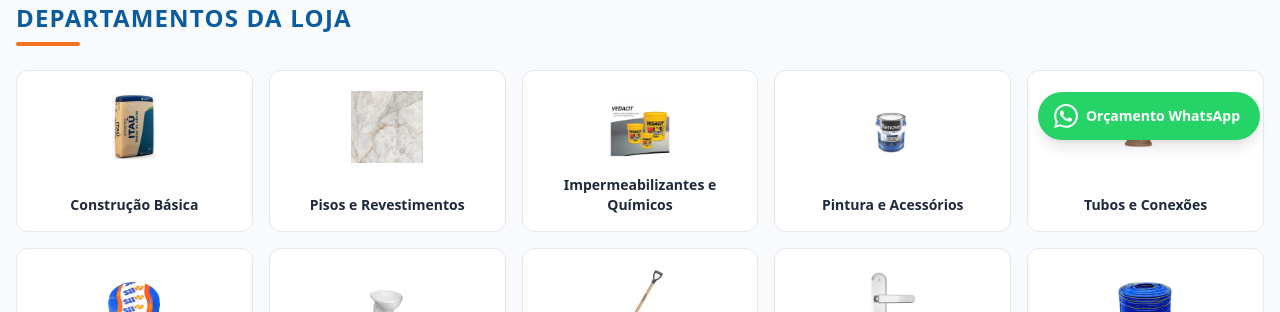
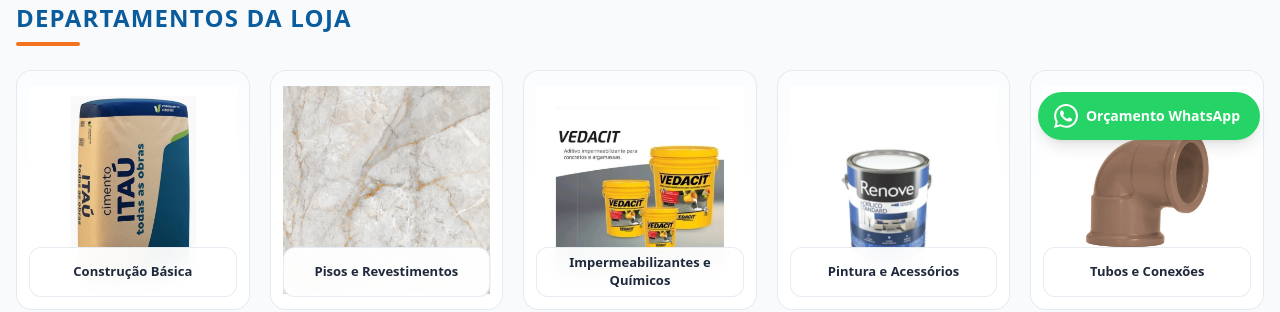
Before and after one commit to GabrielFAO98/site.lopes, a Next.js app: page / in a window 1280 px wide. Shown: the part 640-952 px from the top of the page. Built offline with nearby package versions, Linux system fonts and the light colour scheme; no server answers; the database is empty.

Commit message:
feat: amplia fotos dos departamentos na home e aplica cards modernos com titulo em capsula frosted glass

```diff
--- a/src/app/page.tsx
+++ b/src/app/page.tsx
@@ -55,31 +55,38 @@
           <div className="w-14 sm:w-16 h-1 bg-lopes-orange rounded-full mt-2" />
         </div>
 
-        <div className="grid grid-cols-2 sm:grid-cols-3 md:grid-cols-4 lg:grid-cols-5 gap-3 sm:gap-4">
+        <div className="grid grid-cols-2 sm:grid-cols-3 md:grid-cols-4 lg:grid-cols-5 gap-3.5 sm:gap-4 md:gap-5">
           {departments.map((dept) => (
             <Link
               key={dept.id}
               href={`/produtos?depto=${dept.id}`}
-              className="bg-white p-3.5 sm:p-4 rounded-xl border border-slate-200 hover:border-lopes-blue hover:shadow-md transition-all group flex flex-col items-center text-center justify-between gap-2 min-h-[135px] sm:min-h-[145px]"
+              className="relative bg-white rounded-2xl border border-slate-200/90 hover:border-lopes-blue shadow-2xs hover:shadow-xl hover:-translate-y-1.5 transition-all duration-300 overflow-hidden group flex flex-col h-52 sm:h-56 md:h-60"
             >
-              <div className="relative w-16 h-16 sm:w-20 sm:h-20 shrink-0 flex items-center justify-center">
+              {/* Área da Imagem Ampliada com Respiro Superior */}
+              <div className="relative w-full h-full p-3 sm:p-4 pb-14 sm:pb-16 flex items-center justify-center bg-gradient-to-b from-slate-50/60 via-white to-white">
                 {dept.image ? (
                   <Image
                     src={dept.image}
                     alt={dept.name}
                     fill
-                    sizes="(max-width: 640px) 64px, 80px"
-                    className="object-contain p-1 group-hover:scale-105 transition-transform duration-200"
+                    sizes="(max-width: 640px) 50vw, (max-width: 1024px) 25vw, 20vw"
+                    className="object-contain p-2 sm:p-3 group-hover:scale-108 transition-transform duration-300 drop-shadow-xs"
                   />
                 ) : (
-                  <div className="w-12 h-12 rounded-xl bg-lopes-blue-50 text-lopes-blue flex items-center justify-center">
-                    {iconMap[dept.iconName] || <Building2 className="w-6 h-6" />}
+                  <div className="w-16 h-16 rounded-2xl bg-lopes-blue-50 text-lopes-blue flex items-center justify-center">
+                    {iconMap[dept.iconName] || <Building2 className="w-8 h-8" />}
                   </div>
                 )}
               </div>
-              <h3 className="font-bold text-xs sm:text-sm text-slate-800 group-hover:text-lopes-blue transition-colors leading-snug flex items-center justify-center break-words px-1 text-center">
-                {dept.name}
-              </h3>
+
+              {/* Título Sobreposto na Base com Altura Uniforme e Efeito Frosted Glass */}
+              <div className="absolute inset-x-2.5 bottom-2.5 sm:inset-x-3 sm:bottom-3 z-10">
+                <div className="bg-white/95 backdrop-blur-md px-2.5 py-1.5 rounded-xl border border-slate-200/80 shadow-xs group-hover:bg-lopes-blue group-hover:border-lopes-blue group-hover:shadow-md transition-all duration-300 text-center flex items-center justify-center h-[46px] sm:h-[50px]">
+                  <h3 className="font-bold text-xs sm:text-[13px] text-slate-800 group-hover:text-white transition-colors leading-snug line-clamp-2">
+                    {dept.name}
+                  </h3>
+                </div>
+              </div>
             </Link>
           ))}
         </div>
```
